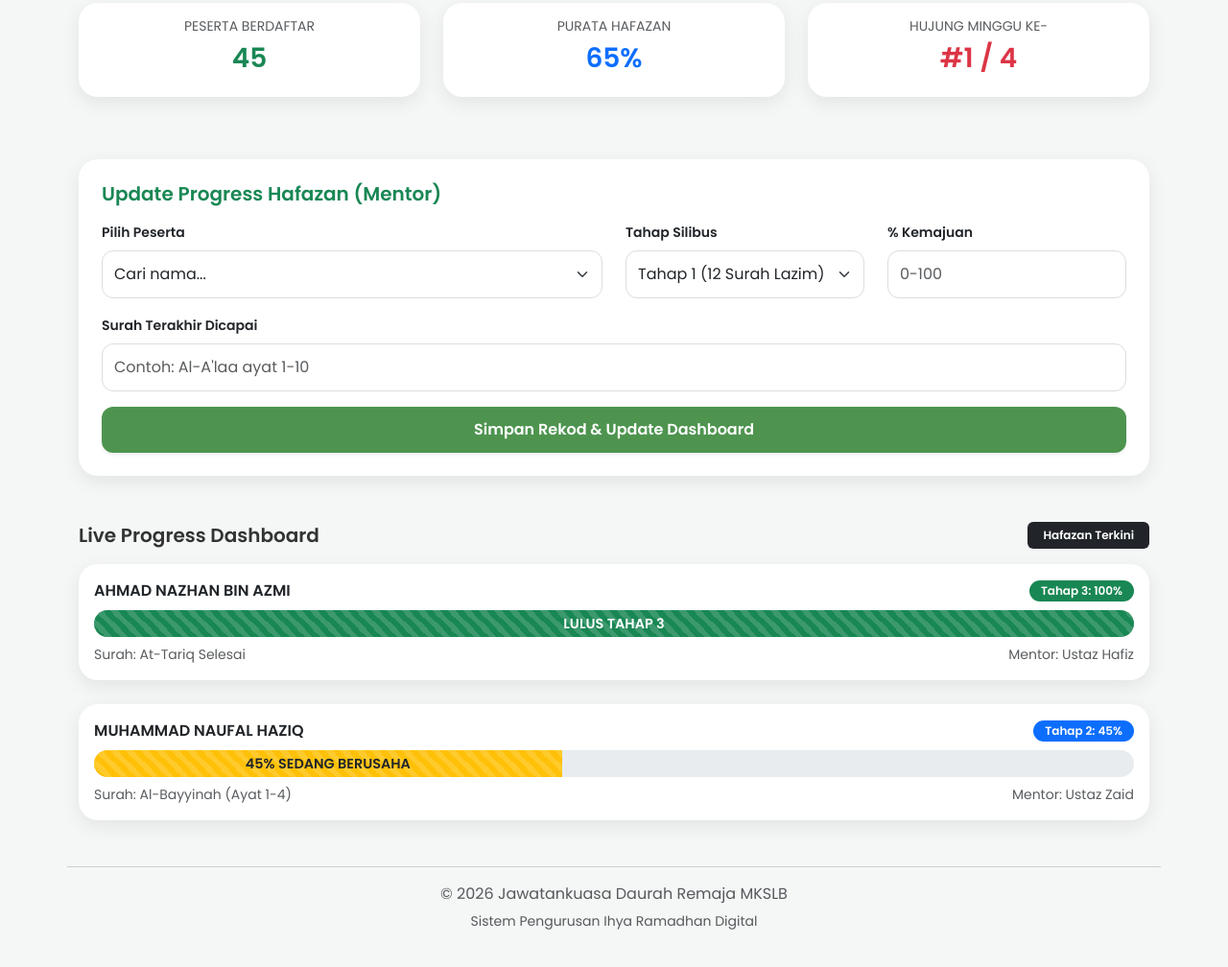
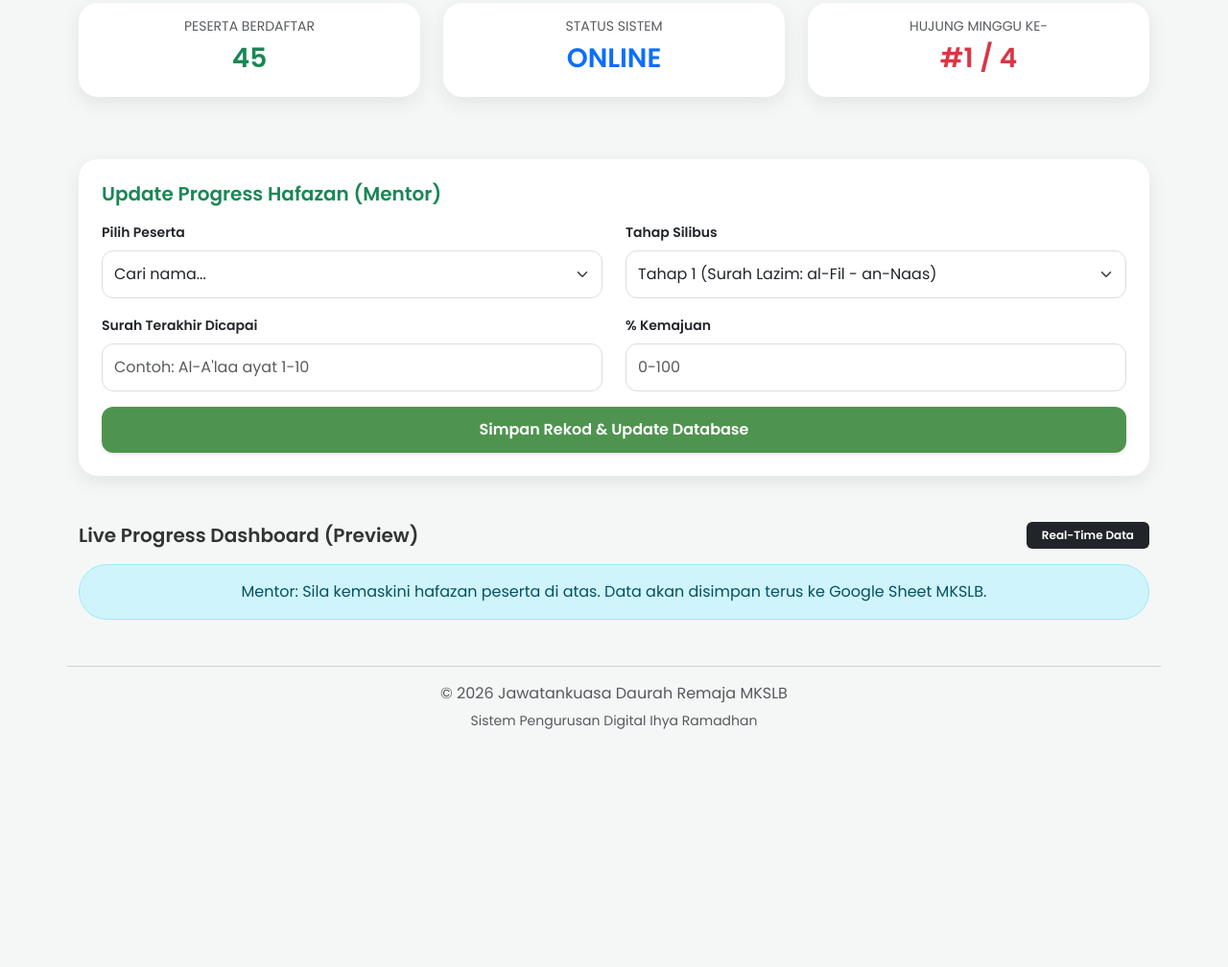
Before and after one commit to pengurusanemediamasjidkampungs-dotcom/daurah-remaja-mkslb-2026, a plain HTML site: page index.html in a window 1280 px wide. Shown: the part 370-1378 px from the top of the page at 96% size. After the commit the page ends 1205 px from the top, so only its background shows below. Drawn offline with nearby package versions, Linux system fonts and the light colour scheme.

Commit message:
Update index.html

```diff
--- a/index.html
+++ b/index.html
@@ -32,7 +32,6 @@
     </div>
 
     <div class="container mt-5">
-
         <div class="row text-center mb-4">
             <div class="col-md-4 mb-3">
                 <div class="card card-custom p-3">
@@ -42,8 +41,8 @@
             </div>
             <div class="col-md-4 mb-3">
                 <div class="card card-custom p-3">
-                    <h6 class="text-muted small text-uppercase">Purata Hafazan</h6>
-                    <h3 class="fw-bold text-primary">65%</h3>
+                    <h6 class="text-muted small text-uppercase">Status Sistem</h6>
+                    <h3 class="fw-bold text-primary">ONLINE</h3>
                 </div>
             </div>
             <div class="col-md-4 mb-3">
@@ -69,88 +68,100 @@
                             <option>MUHAMMAD DANEAL HAFIZ BIN MOHD HAFIZUDIN</option>
                             <option>MUHAMMAD AQIL RAYYAN BIN MOHD SYUKRI</option>
                             <option>MUHAMMAD HARITH IRFAN BIN AZLAN</option>
+                            <option>MUHAMMAD DANISH ISKANDAR BIN MOHD ADLI</option>
+                            <option>MUHAMMAD SYAHMI BIN MOHD SHUKRI</option>
+                            <option>MUHAMMAD AIMAN HAKIM BIN ABDULLAH</option>
+                            <option>MUHAMMAD IRFAN BIN MOHD ZAIREE</option>
+                            <option>NUR IMANINA BINTI MOHD FAUZI</option>
+                            <option>NURUL IZZAH BINTI KHAIRUL ANUAR</option>
                         </select>
                     </div>
-                    <div class="col-md-3 mb-3">
+                    <div class="col-md-6 mb-3">
                         <label class="form-label small fw-bold">Tahap Silibus</label>
                         <select class="form-select" id="tahap">
-                            <option>Tahap 1 (12 Surah Lazim)</option>
-                            <option>Tahap 2 (10 Surah: Ad-Dhuha - Al-Bayyinah)</option>
-                            <option>Tahap 3 (7 Surah: Al-Ghaasyiah - At-Tariq)</option>
-                            <option>Tahap 4 (4 Surah: Abasa - Al-Buruj)</option>
-                            <option>Tahap 5 (4 Surah: Al-Fajr - An-Naba')</option>
+                            <option>Tahap 1 (Surah Lazim: al-Fil - an-Naas)</option>
+                            <option>Tahap 2 (adh-Dhuha - al-Bayyinah)</option>
+                            <option>Tahap 3 (al-Ghaasyiah - at-Tariq)</option>
+                            <option>Tahap 4 (Abasa - al-Buruj)</option>
+                            <option>Tahap 5 (al-Fajr - an-Naba')</option>
                         </select>
                     </div>
-                    <div class="col-md-3 mb-3">
+                </div>
+                <div class="row">
+                    <div class="col-md-6 mb-3">
+                        <label class="form-label small fw-bold">Surah Terakhir Dicapai</label>
+                        <input type="text" id="surahTerakhir" class="form-control" placeholder="Contoh: Al-A'laa ayat 1-10">
+                    </div>
+                    <div class="col-md-6 mb-3">
                         <label class="form-label small fw-bold">% Kemajuan</label>
                         <input type="number" id="progressInput" class="form-control" placeholder="0-100" min="0" max="100">
                     </div>
                 </div>
-                <div class="mb-3">
-                    <label class="form-label small fw-bold">Surah Terakhir Dicapai</label>
-                    <input type="text" id="surahTerakhir" class="form-control" placeholder="Contoh: Al-A'laa ayat 1-10">
-                </div>
-                <button type="button" class="btn btn-success w-100 fw-bold shadow-sm" onclick="submitData()">Simpan Rekod & Update Dashboard</button>
+                <button type="button" id="submitBtn" class="btn btn-success w-100 fw-bold shadow-sm" onclick="submitData()">Simpan Rekod & Update Database</button>
             </form>
         </div>
 
         <div class="d-flex justify-content-between align-items-center mb-3 mt-5">
-            <h5 class="fw-bold m-0">Live Progress Dashboard</h5>
-            <span class="badge bg-dark px-3 py-2">Hafazan Terkini</span>
+            <h5 class="fw-bold m-0">Live Progress Dashboard (Preview)</h5>
+            <span class="badge bg-dark px-3 py-2">Real-Time Data</span>
         </div>
 
         <div id="dashboardList">
-            <div class="card card-custom p-3">
-                <div class="d-flex justify-content-between align-items-center mb-2">
-                    <span class="fw-bold text-uppercase">Ahmad Nazhan Bin Azmi</span>
-                    <span class="badge bg-success status-badge">Tahap 3: 100%</span>
-                </div>
-                <div class="progress mb-2">
-                    <div class="progress-bar progress-bar-striped progress-bar-animated bg-success" role="progressbar" style="width: 100%">LULUS TAHAP 3</div>
-                </div>
-                <div class="d-flex justify-content-between small text-muted">
-                    <span>Surah: At-Tariq Selesai</span>
-                    <span>Mentor: Ustaz Hafiz</span>
-                </div>
-            </div>
-
-            <div class="card card-custom p-3">
-                <div class="d-flex justify-content-between align-items-center mb-2">
-                    <span class="fw-bold text-uppercase">Muhammad Naufal Haziq</span>
-                    <span class="badge bg-primary status-badge">Tahap 2: 45%</span>
-                </div>
-                <div class="progress mb-2">
-                    <div class="progress-bar progress-bar-striped bg-warning text-dark" role="progressbar" style="width: 45%">45% SEDANG BERUSAHA</div>
-                </div>
-                <div class="d-flex justify-content-between small text-muted">
-                    <span>Surah: Al-Bayyinah (Ayat 1-4)</span>
-                    <span>Mentor: Ustaz Zaid</span>
-                </div>
+            <div class="alert alert-info text-center rounded-pill">
+                Mentor: Sila kemaskini hafazan peserta di atas. Data akan disimpan terus ke Google Sheet MKSLB.
             </div>
         </div>
-
     </div>
 
     <footer class="text-center my-5 text-muted pb-4">
         <hr class="container">
         <p class="mb-1">© 2026 Jawatankuasa Daurah Remaja MKSLB</p>
-        <small>Sistem Pengurusan Ihya Ramadhan Digital</small>
+        <small>Sistem Pengurusan Digital Ihya Ramadhan</small>
     </footer>
 
     <script>
-        function submitData() {
+        async function submitData() {
+            const btn = document.getElementById('submitBtn');
             const nama = document.getElementById('namaPeserta').value;
             const progress = document.getElementById('progressInput').value;
+            const tahap = document.getElementById('tahap').value;
             const surah = document.getElementById('surahTerakhir').value;
 
+            // Web App URL yang anda berikan
+            const webAppUrl = "https://script.google.com/macros/s/AKfycbwTRWmkTTxKmQiR6WJyb0aX2VUxxgP5sxqsaz_8atpa554PSAjnSnO9JcnFz-nt46k/exec";
+
             if(!nama || !progress || !surah) {
-                alert("Sila lengkapkan semua maklumat (Nama, Kemajuan, dan Surah).");
+                alert("Sila lengkapkan semua maklumat.");
                 return;
             }
 
-            // Simulasi penghantaran data
-            alert("Berjaya! Rekod " + nama + " telah dikemaskini ke 1447H Database.");
-            document.getElementById('updateForm').reset();
+            btn.disabled = true;
+            btn.innerText = "Sedang Menyimpan...";
+
+            const data = {
+                nama: nama,
+                tahap: tahap,
+                progress: progress,
+                surah: surah
+            };
+
+            try {
+                await fetch(webAppUrl, {
+                    method: 'POST',
+                    mode: 'no-cors',
+                    cache: 'no-cache',
+                    headers: { 'Content-Type': 'application/json' },
+                    body: JSON.stringify(data)
+                });
+
+                alert("Alhamdulillah! Rekod " + nama + " berjaya disimpan.");
+                document.getElementById('updateForm').reset();
+            } catch (error) {
+                alert("Ralat teknikal. Sila periksa sambungan internet.");
+            } finally {
+                btn.disabled = false;
+                btn.innerText = "Simpan Rekod & Update Database";
+            }
         }
     </script>
 
```
